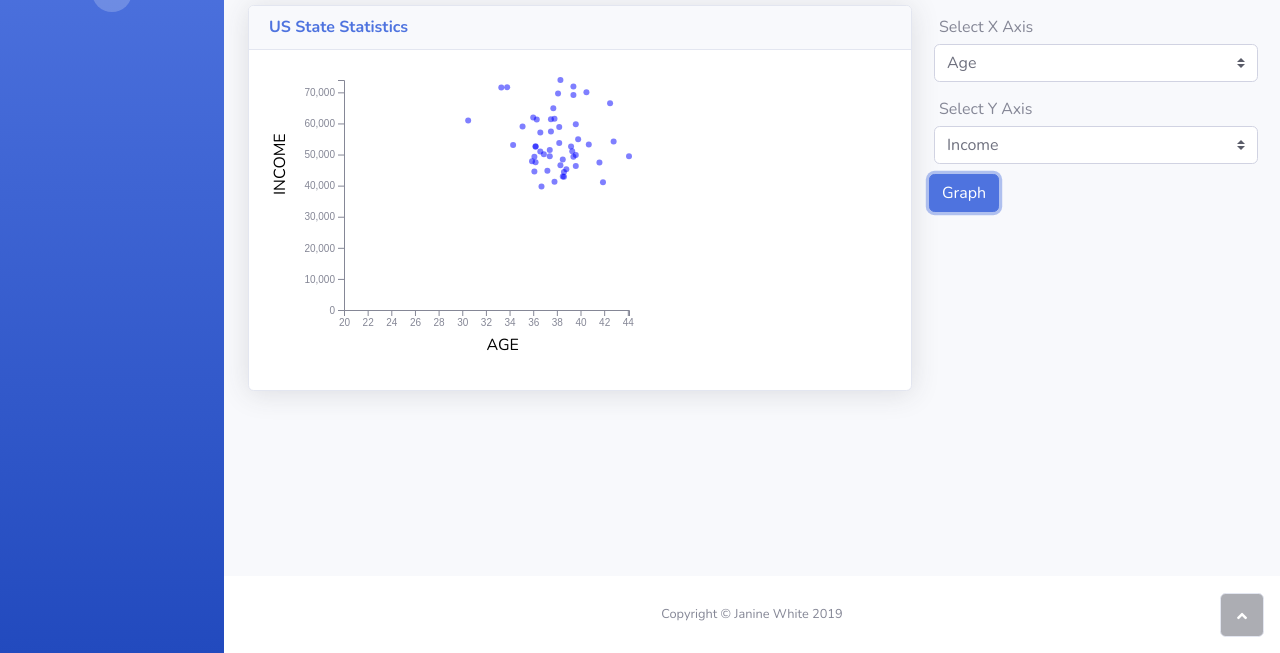
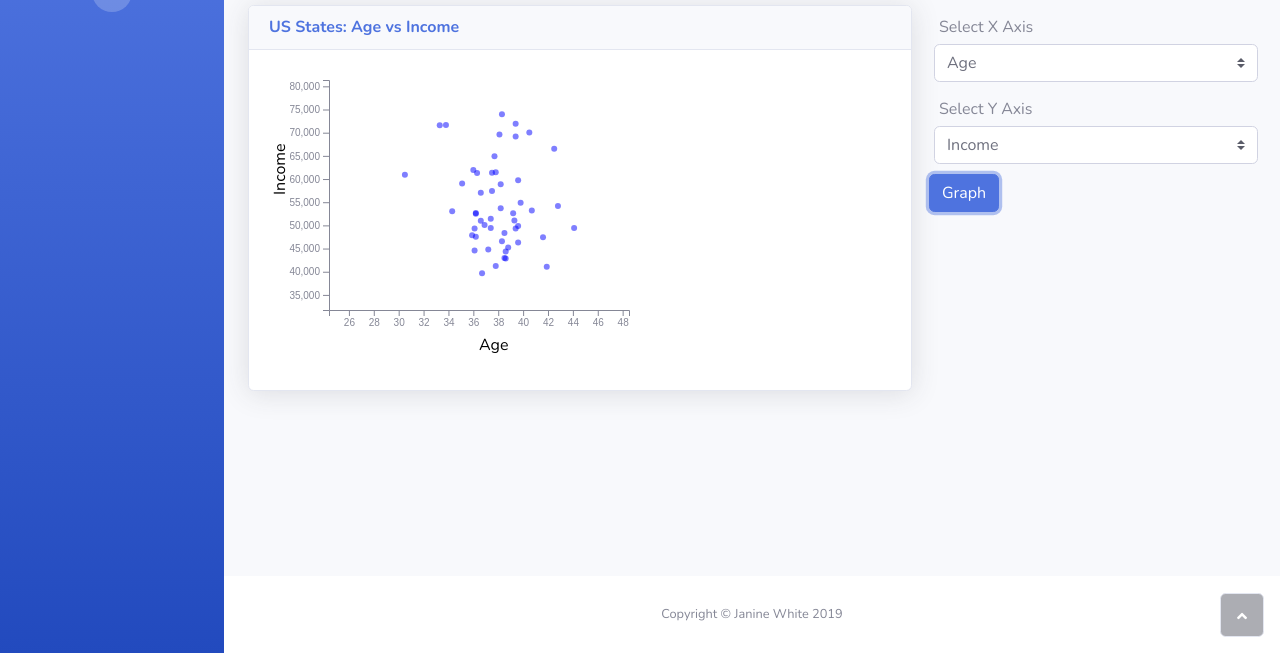
Before and after one commit to janinewhite/D3-challenge, a plain HTML site: page index.html in a window 1280 px wide. Both pictures are taken after a click on the button "Graph". Shown: the part 147-800 px from the top of the page. Drawn offline with nearby package versions, Linux system fonts and the light colour scheme; files whose address does not match are found by name.

Commit message:
Choose variables and plot working

```diff
--- a/assets/js/app.js
+++ b/assets/js/app.js
@@ -1,26 +1,47 @@
+//Text
+function capitalizeFirstLetter(text) {
+    return text[0].toUpperCase() + text.slice(1).toLowerCase();
+}
+function titleCase(text) {
+    console.log(text);
+    text_split = text.toLowerCase().split(" ");
+    return text_split.map(x => capitalizeFirstLetter(x)).join(" ");
+}
+
 var dataFile = "https://raw.githubusercontent.com/janinewhite/D3-challenge/master/assets/db/data.csv"
 var csvData;
+var xAxis = "age";
+var yAxis = "income";
+var xVar, yVar;
+
+var selectX = d3.select(".select-x");
+selectX.on("change", function(){
+    xAxis = d3.event.target.value;
+    console.log("X Axis: "+xAxis);
+});
+var selectY = d3.select(".select-y");
+selectY.on("change", function(){
+    yAxis = d3.event.target.value;
+    console.log("Y Axis: "+yAxis);
+});
+var graphButton = d3.select(".graph-button");
+
 var svgWidth = 400;
 var svgHeight = 300;
-
 var margin = {
   top: 10,
   right: 40,
   bottom: 60,
-  left: 75
+  left: 60
 };
-
 var width = svgWidth - margin.left - margin.right;
 var height = svgHeight - margin.top - margin.bottom;
 
-// Create an SVG wrapper, append an SVG group that will hold our chart, and shift the latter by left and top margins.
+// Create an SVG wrapper
 var svg = d3.select(".chart")
   .append("svg")
   .attr("width", svgWidth)
   .attr("height", svgHeight);
-
-var chartGroup = svg.append("g")
-  .attr("transform", `translate(${margin.left}, ${margin.top})`);
 
 d3.csv(dataFile).then(data => {
     csvData = data;
@@ -33,22 +54,39 @@ d3.csv(dataFile).then(data => {
         data.smokes = +data.smokes;
     });
 
-    let xAxis = "age";
-    let yAxis = "income";
-    let xVar, yVar;
-
+    graphButton.on("click",function(){
+        console.log("Graphing "+xAxis+" vs "+yAxis)
+        // Clear svg
+        svg.selectAll("*").remove();
+        // Append svg group to hold chart
+        var chartGroup = svg.append("g")
+            .attr("transform", `translate(${margin.left}, ${margin.top})`);
+        // Set chart title
+        d3.select(".chart-title").text("US States: "+titleCase(xAxis)+" vs "+titleCase(yAxis))
         // Create axes
         let xLinearScale = d3.scaleLinear()
-        .domain([20, d3.max(csvData, d => {
+            .domain([
+                d3.min(csvData, d => {
                     eval("xVar = d."+xAxis+";")
                     return xVar;
-        })])
+                })*0.8,
+                d3.max(csvData, d => {
+                    eval("xVar = d."+xAxis+";")
+                    return xVar;
+                })*1.1
+            ])
             .range([0, width]);
         let yLinearScale = d3.scaleLinear()
-        .domain([0, d3.max(csvData, d => {
+            .domain([
+                d3.min(csvData, d => {
                     eval("yVar = d."+yAxis+";")
                     return yVar;
-        })])
+                })*0.8,
+                d3.max(csvData, d => {
+                    eval("yVar = d."+yAxis+";")
+                    return yVar;
+                })*1.1
+            ])
             .range([height, 0]);
         let bottomAxis = d3.axisBottom(xLinearScale);
         let leftAxis = d3.axisLeft(yLinearScale);
@@ -65,11 +103,21 @@ d3.csv(dataFile).then(data => {
             .attr("x", 0 - (height / 2))
             .attr("dy", "1em")
             .attr("class", "axisText")
-      .text(yAxis.toUpperCase());
+            .text(titleCase(yAxis));
         chartGroup.append("text")
             .attr("transform", `translate(${width / 2}, ${height + margin.top + 30})`)
             .attr("class", "axisText")
-      .text(xAxis.toUpperCase());
+            .text(titleCase(xAxis));
+
+        // initialize tooltips
+        let toolTip = d3.tip()
+            .attr("class", "tooltip")
+            .offset([80, -60])
+            .html(function(d) {
+                return (`State: ${(d.abbr).toUpperCase()}<br>${titleCase(xAxis)}: ${xVar}<br>${titleCase(yAxis)}: ${yVar}`);
+            });
+        // create tooltip
+        svg.call(toolTip);
 
         // Create circles
         let circlesGroup = chartGroup.selectAll("circle")
@@ -86,25 +134,8 @@ d3.csv(dataFile).then(data => {
             })
             .attr("r", "3")
             .attr("fill", "blue")
-        .attr("opacity", ".5");
-
-        // initialize tooltips
-    let toolTip = d3.tip()
-      .attr("class", "tooltip")
-      .offset([80, -60])
-      .html(function(d) {return (`State: ${d.abbr}<br>${xAxis}: ${xVar}<br>${yAxis}:${yVar}`);
+            .attr("opacity", ".5")
+            .on('mouseover',toolTip.show)
+            .on('mouseout',toolTip.hide);
     });
-
-    // create tooltip
-    chartGroup.call(toolTip);
-
-    // create event listeners for tooltip
-    circlesGroup
-        .on("click", function(data) {
-            toolTip.show(data, this);
-        })
-        .on("mouseout", function(data, index) {
-            toolTip.hide(data);
-        });
-
 }).catch(error => console.log(error));
--- a/index.html
+++ b/index.html
@@ -56,20 +56,20 @@
                         <div class="col-lg-7 col-xl-8">
                             <div class="card shadow mb-4">
                                 <div class="card-header d-flex justify-content-between align-items-center">
-                                    <h6 class="text-primary font-weight-bold m-0">US State Statistics</h6>
+                                    <h6 class="text-primary font-weight-bold m-0 chart-title">US State Statistics</h6>
                                 </div><div class="card-body chart"></div></div>
                         </div>
                         <div class="col">
                             <div class="row" id="x-row">
                                 <div class="col" id="x-col" style="margin: 5px;padding-top: 0px;padding-right: 5px;padding-left: 5px;padding-bottom: 0px;">
-                                    <p style="margin: 5px;">Select X Axis</p><select class="custom-select" name="X Axis Selection"><option value="income">Income</option><option value="poverty">Poverty</option><option value="age" selected="">Age</option><option value="healthcare">Healthcare</option><option value="obesity">Obesity</option><option value="smokes">Smokes</option></select></div>
+                                    <p style="margin: 5px;">Select X Axis</p><select class="custom-select select-x" name="Y Axis Selection"><option value="income">Income</option><option value="poverty">Poverty</option><option value="age" selected="">Age</option><option value="healthcare">Healthcare</option><option value="obesity">Obesity</option><option value="smokes">Smokes</option></select></div>
                             </div>
                             <div class="row" id="y-row">
                                 <div class="col" style="margin: 5px;padding-top: 0px;padding-right: 5px;padding-bottom: 0px;padding-left: 5px;">
-                                    <p style="margin: 5px;">Select Y Axis</p><select class="custom-select" name="Y Axis Selection"><option value="income" selected="">Income</option><option value="poverty">Poverty</option><option value="Age">Age</option><option value="healthcare">Healthcare</option><option value="obesity">Obesity</option><option value="smokes">Smokes</option></select></div>
+                                    <p style="margin: 5px;">Select Y Axis</p><select class="custom-select select-y" name="Y Axis Selection"><option value="income" selected="">Income</option><option value="poverty">Poverty</option><option value="Age">Age</option><option value="healthcare">Healthcare</option><option value="obesity">Obesity</option><option value="smokes">Smokes</option></select></div>
                             </div>
                             <div class="row" id="y-row">
-                                <div class="col" style="padding: 5px;"><button class="btn btn-primary" type="button">Graph</button></div>
+                                <div class="col" style="padding: 5px;"><button class="btn btn-primary graph-button" type="button">Graph</button></div>
                             </div>
                         </div>
                     </div>
@@ -83,6 +83,7 @@
         </div><a class="border rounded d-inline scroll-to-top" href="#page-top"><i class="fas fa-angle-up"></i></a></div>
     <script src="assets/js/jquery.min.js"></script>
     <script src="assets/bootstrap/js/bootstrap.min.js"></script>
+    <script src="assets/js/d3-tip.js"></script>
     <script src="assets/js/app.js"></script>
     <script src="https://cdnjs.cloudflare.com/ajax/libs/jquery-easing/1.4.1/jquery.easing.js"></script>
     <script src="assets/js/theme.js"></script>
```
Also changed, not shown: 1 other file. Lines whose indentation alone changed are shown as unchanged.
